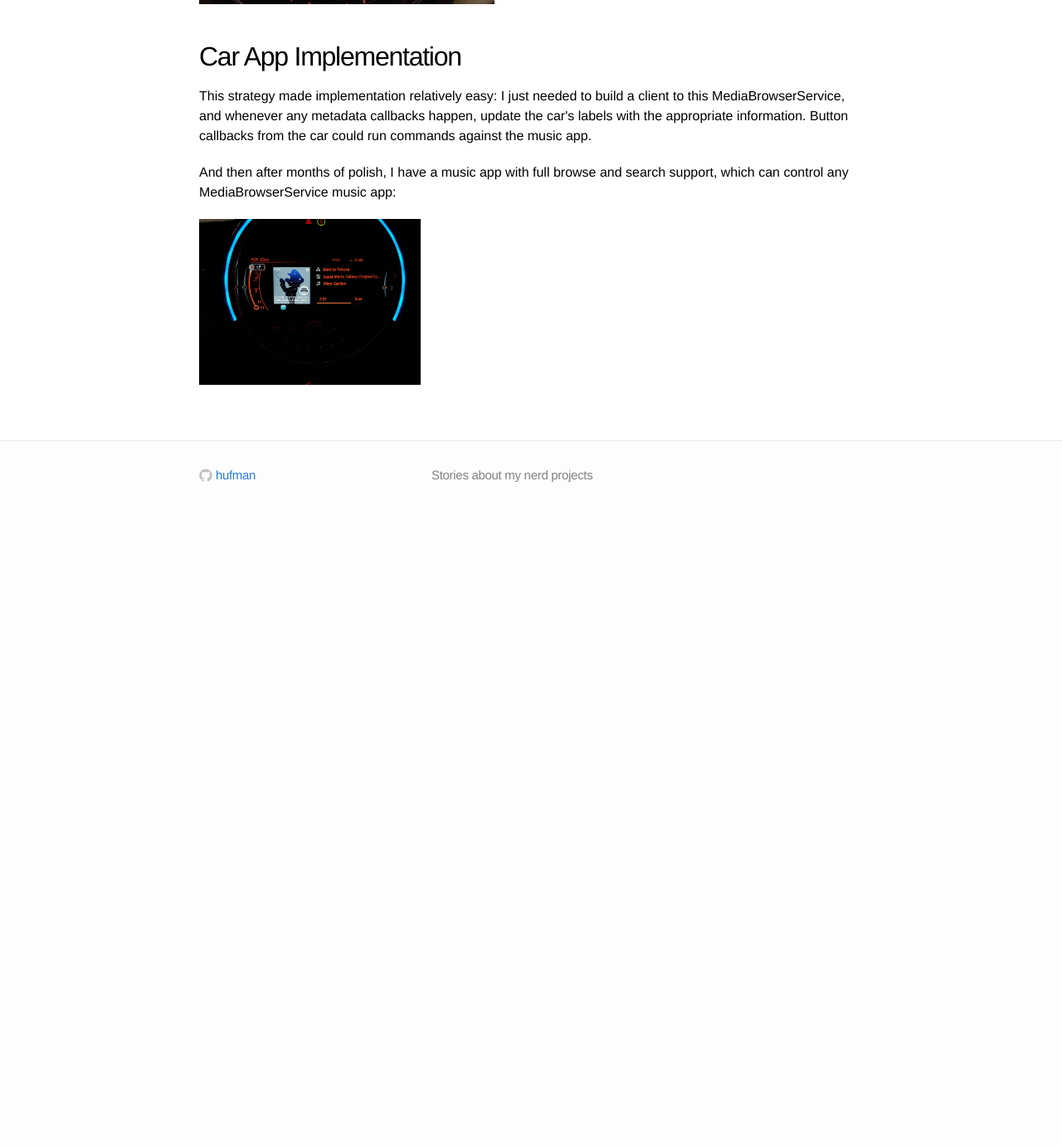
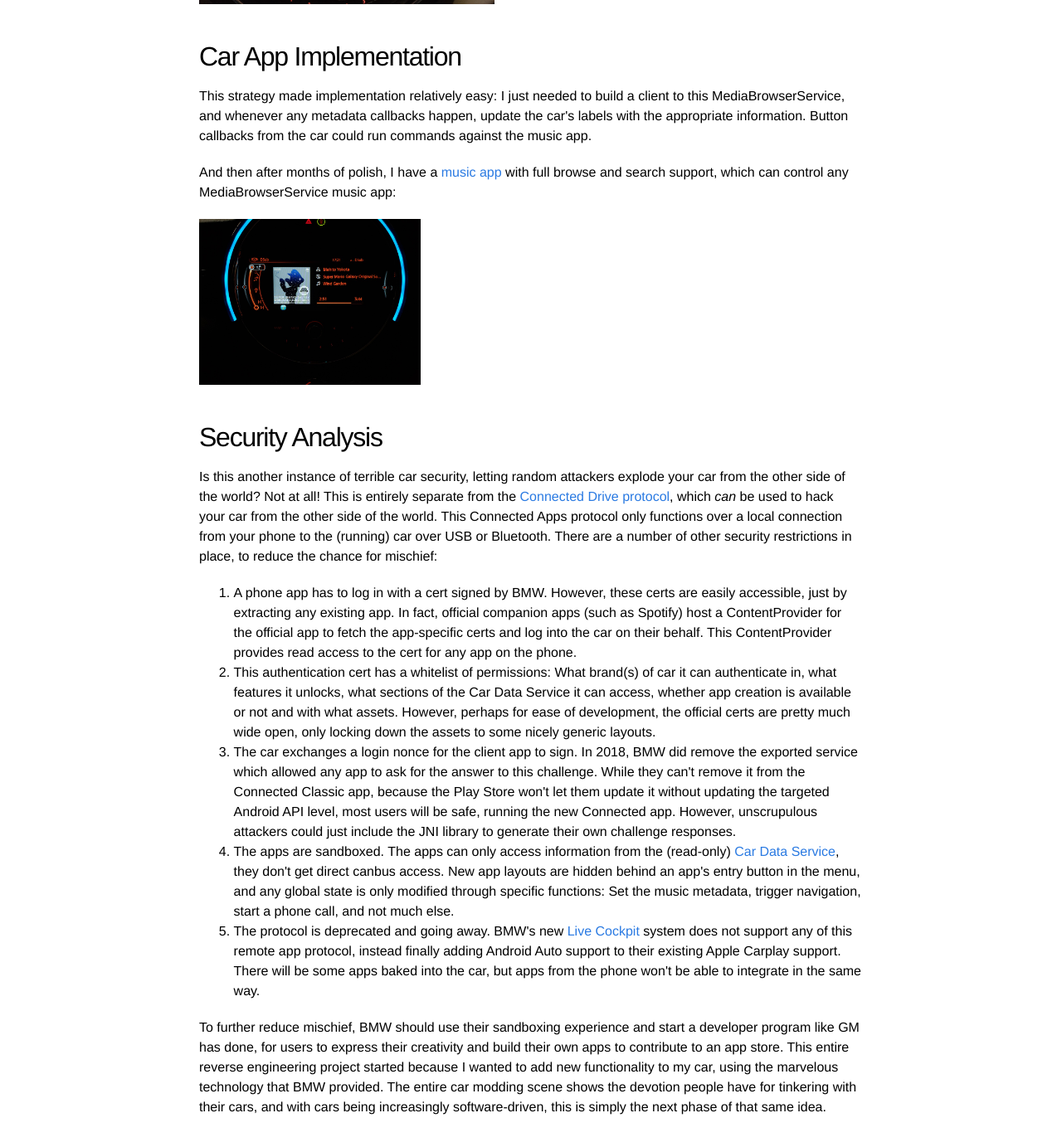
Before and after one commit to hufman/stories, a Jekyll site: the page built from docs/bmwconnectedapps.md, in a window 1280 px wide and 1400 px high, scrolled down 8331 px. Shown: the top 1383 px of the window at 83% size. Built offline with Jekyll 4.4.1, drawn with Linux system fonts in a browser that asks for light colours; before the commit the page ends 8961 px from its top, so only the background shows below that.

Commit message:
Adds a security review section to the BMW article

```diff
--- a/docs/bmwconnectedapps.md
+++ b/docs/bmwconnectedapps.md
@@ -198,6 +198,23 @@ Car App Implementation
 
 This strategy made implementation relatively easy: I just needed to build a client to this MediaBrowserService, and whenever any metadata callbacks happen, update the car's labels with the appropriate information. Button callbacks from the car could run commands against the music app.
 
-And then after months of polish, I have a music app with full browse and search support, which can control any MediaBrowserService music app:
+And then after months of polish, I have a [music app](https://github.com/hufman/AndroidAutoIdrive) with full browse and search support, which can control any MediaBrowserService music app:
 
 {% include image.html src="images/bmwconnectedapps/musicapp.jpg" title="Music App" %}
+
+Security Analysis
+-----------------
+
+Is this another instance of terrible car security, letting random attackers explode your car from the other side of the world? Not at all! This is entirely separate from the [Connected Drive protocol](https://github.com/edent/BMW-i-Remote/blob/master/README.md#description), which _can_ be used to hack your car from the other side of the world. This Connected Apps protocol only functions over a local connection from your phone to the (running) car over USB or Bluetooth. There are a number of other security restrictions in place, to reduce the chance for mischief:
+
+1. A phone app has to log in with a cert signed by BMW. However, these certs are easily accessible, just by extracting any existing app. In fact, official companion apps (such as Spotify) host a ContentProvider for the official app to fetch the app-specific certs and log into the car on their behalf. This ContentProvider provides read access to the cert for any app on the phone.
+
+2. This authentication cert has a whitelist of permissions: What brand(s) of car it can authenticate in, what features it unlocks, what sections of the Car Data Service it can access, whether app creation is available or not and with what assets. However, perhaps for ease of development, the official certs are pretty much wide open, only locking down the assets to some nicely generic layouts.
+
+3. The car exchanges a login nonce for the client app to sign. In 2018, BMW did remove the exported service which allowed any app to ask for the answer to this challenge. While they can't remove it from the Connected Classic app, because the Play Store won't let them update it without updating the targeted Android API level, most users will be safe, running the new Connected app. However, unscrupulous attackers could just include the JNI library to generate their own challenge responses.
+
+4. The apps are sandboxed. The apps can only access information from the (read-only) [Car Data Service](https://hufman.github.io/BMWConnectedAnalysis/cds/), they don't get direct canbus access. New app layouts are hidden behind an app's entry button in the menu, and any global state is only modified through specific functions: Set the music metadata, trigger navigation, start a phone call, and not much else.
+
+5. The protocol is deprecated and going away. BMW's new [Live Cockpit](https://www.pocket-lint.com/cars/news/bmw/146565-bmw-live-cockpit-bmw-operating-system-7-0-infotainment) system does not support any of this remote app protocol, instead finally adding Android Auto support to their existing Apple Carplay support. There will be some apps baked into the car, but apps from the phone won't be able to integrate in the same way.
+
+To further reduce mischief, BMW should use their sandboxing experience and start a developer program like GM has done, for users to express their creativity and build their own apps to contribute to an app store. This entire reverse engineering project started because I wanted to add new functionality to my car, using the marvelous technology that BMW provided. The entire car modding scene shows the devotion people have for tinkering with their cars, and with cars being increasingly software-driven, this is simply the next phase of that same idea.
```
